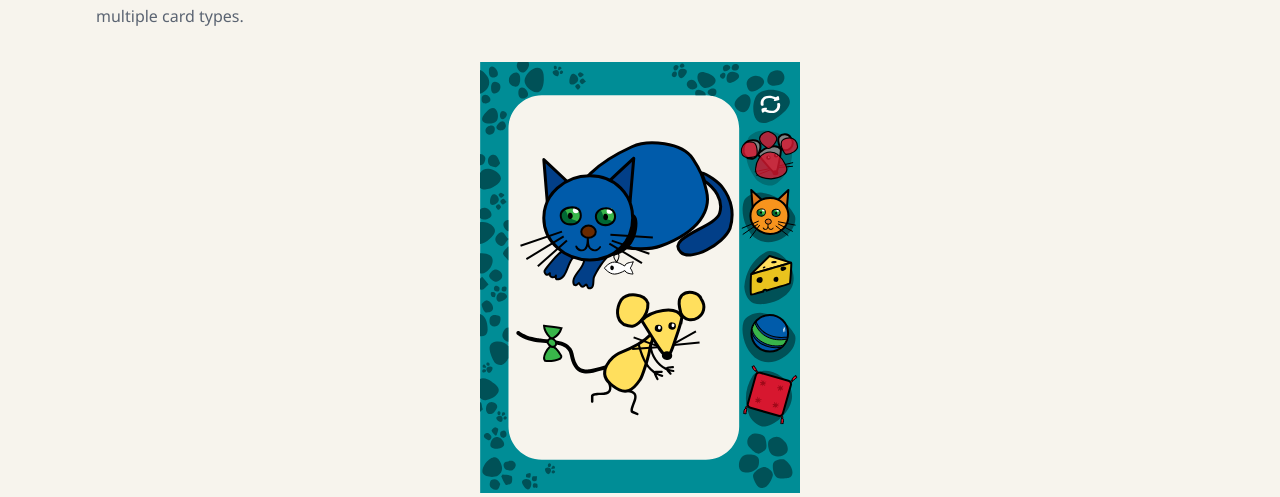
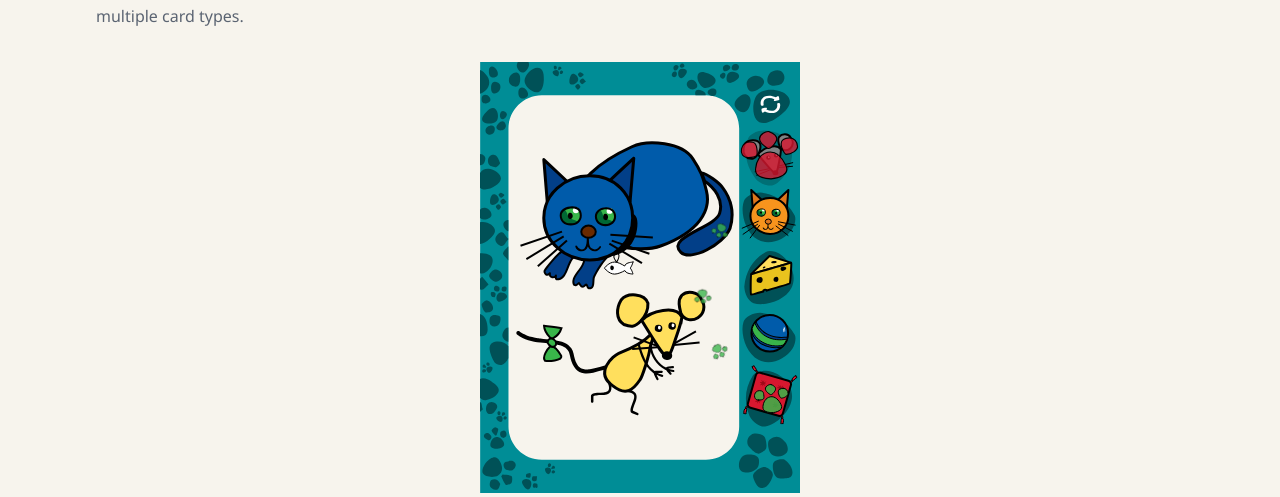
Before and after one commit to baabochka/pogudina-studio, a React (Vite) app: page /games in a window 1280 px wide. Both pictures are taken after a click on the button 767 px from the left and 457 px from the top of the page. Shown: the part 303-800 px from the top of the page. Built offline with nearby package versions, Linux system fonts and the light colour scheme.

Commit message:
adding animated hint after wrong answer

```diff
--- a/src/features/games/paws_and_think/demo/CardDemo.tsx
+++ b/src/features/games/paws_and_think/demo/CardDemo.tsx
@@ -1,4 +1,5 @@
-import { useState } from "react";
+import { useMemo, useState } from "react";
+import type { CSSProperties } from "react";
 
 import {
   resolveCard,
@@ -71,6 +72,24 @@ const ANSWER_BUTTON_OVERLAYS: Record<
 const CORRECT_ANSWER_PAW_FILL_COLOR = `${fixedDetails.accent.light}CC`;
 const INCORRECT_ANSWER_PAW_FILL_COLOR = `${basePalettes.red.light}CC`;
 const ANSWER_PAW_STROKE_COLOR = neutrals.black;
+const BOARD_VIEWBOX = { width: 320.82, height: 431.15 };
+const ANSWER_BUTTON_CENTERS: Record<ObjectName, { x: number; y: number }> = {
+  mouse: { x: 291.13, y: 93.25 },
+  cat: { x: 291.13, y: 154.47 },
+  cheese: { x: 291.13, y: 213.04 },
+  ball: { x: 291.13, y: 274.25 },
+  pillow: { x: 291.13, y: 334.47 },
+};
+const PAW_TRAIL_FILL_COLOR = `${fixedDetails.accent.light}D9`;
+const PAW_TRAIL_STROKE_COLOR = neutrals.black;
+
+type PawTrailStep = {
+  key: string;
+  left: string;
+  top: string;
+  rotation: string;
+  delay: string;
+};
 
 function formatOptionLabel(value: string) {
   return value
@@ -156,6 +175,89 @@ function renderResolvedIllustration(card: ResolvedCard) {
   }
 }
 
+function SmallPawStep({
+  fill,
+  stroke,
+  className = "h-9 w-9",
+}: {
+  fill: string;
+  stroke: string;
+  className?: string;
+}) {
+  return (
+    <svg viewBox="0 0 90 90" className={`${className} overflow-visible`} aria-hidden="true">
+      <g transform="translate(45 45) scale(0.98) translate(-45 -45)">
+        <path
+          d="m45.22,15.81c5.69,2.07,14.56,7.05,10.58,14.76-2.29,4.4-8.47,12.81-13.03,10.56-8.44-5.3-18.55-14.82-6.73-22.78,2.56-1.73,6.03-3.11,9.18-2.54Z"
+          fill={fill}
+          stroke={stroke}
+          strokeWidth="1"
+          strokeLinecap="round"
+          strokeLinejoin="round"
+          vectorEffect="non-scaling-stroke"
+        />
+        <path
+          d="m48.07,87.66c-10.5-.67-24.87-2.58-23.57-15.54.78-11.12,6.8-22.47,18.55-25.01,13.09-2.53,22.36,9.39,27.52,19.66,7.15,14.51-11.89,20.23-22.5,20.89Z"
+          fill={fill}
+          stroke={stroke}
+          strokeWidth="1"
+          strokeLinecap="round"
+          strokeLinejoin="round"
+          vectorEffect="non-scaling-stroke"
+        />
+        <path
+          d="m13.52,55.28c-17.33,1.25-12.87-28.66,6.68-23.36,5.16,1.08,5.72,5.68,6.3,9.79,1.67,11.72.07,13.31-12.98,13.57Z"
+          fill={fill}
+          stroke={stroke}
+          strokeWidth="1"
+          strokeLinecap="round"
+          strokeLinejoin="round"
+          vectorEffect="non-scaling-stroke"
+        />
+        <path
+          d="m76.06,25.23c7.13-.07,12.51,5.87,12.45,13.77-.04,5.18-9.41,11.39-17.22,11.45-2.73,0-7.82-10.33-7.87-15.98-.05-5.41,5.08-9.14,12.64-9.23Z"
+          fill={fill}
+          stroke={stroke}
+          strokeWidth="1"
+          strokeLinecap="round"
+          strokeLinejoin="round"
+          vectorEffect="non-scaling-stroke"
+        />
+      </g>
+    </svg>
+  );
+}
+
+function createPawTrailSteps(
+  from: { x: number; y: number },
+  to: { x: number; y: number },
+  count: number,
+  runId: number,
+): PawTrailStep[] {
+  const verticalDistance = Math.abs(to.y - from.y);
+  const controlX = (from.x + to.x) / 2 - (92 + verticalDistance * 0.18);
+  const controlY = (from.y + to.y) / 2 + (to.y - from.y) * 0.18;
+
+  return Array.from({ length: count }, (_, index) => {
+    const t = (index + 1) / (count + 1);
+    const invT = 1 - t;
+    const x = invT * invT * from.x + 2 * invT * t * controlX + t * t * to.x;
+    const y = invT * invT * from.y + 2 * invT * t * controlY + t * t * to.y;
+
+    const tangentX = 2 * invT * (controlX - from.x) + 2 * t * (to.x - controlX);
+    const tangentY = 2 * invT * (controlY - from.y) + 2 * t * (to.y - controlY);
+    const rotation = `${(Math.atan2(tangentY, tangentX) * 180) / Math.PI + 90}deg`;
+
+    return {
+      key: `paw-step-${runId}-${index}`,
+      left: `${(x / BOARD_VIEWBOX.width) * 100}%`,
+      top: `${(y / BOARD_VIEWBOX.height) * 100}%`,
+      rotation,
+      delay: `${index * 180}ms`,
+    };
+  });
+}
+
 export function CardDemo() {
   const [card, setCard] = useState<ResolvedCard>(() => resolveCard({}));
   const [selectedIllustration, setSelectedIllustration] = useState<
@@ -166,10 +268,12 @@ export function CardDemo() {
   >("");
   const [selectedAnswer, setSelectedAnswer] = useState<ObjectName | null>(null);
   const [hoveredAnswer, setHoveredAnswer] = useState<ObjectName | null>(null);
+  const [pawTrailRunId, setPawTrailRunId] = useState(0);
 
   function refreshCard() {
     setSelectedAnswer(null);
     setHoveredAnswer(null);
+    setPawTrailRunId(0);
     setCard(
       resolveCard({
         illustration: selectedIllustration || undefined,
@@ -185,6 +289,32 @@ export function CardDemo() {
         ? CORRECT_ANSWER_PAW_FILL_COLOR
         : INCORRECT_ANSWER_PAW_FILL_COLOR;
   const answerPawStrokeColor = selectedAnswer == null ? undefined : ANSWER_PAW_STROKE_COLOR;
+  const pawTrailSteps = useMemo(() => {
+    if (!selectedAnswer || !card.targetAnswer || selectedAnswer === card.targetAnswer) {
+      return [];
+    }
+
+    return createPawTrailSteps(
+      ANSWER_BUTTON_CENTERS[selectedAnswer],
+      ANSWER_BUTTON_CENTERS[card.targetAnswer],
+      3,
+      pawTrailRunId,
+    );
+  }, [card.targetAnswer, pawTrailRunId, selectedAnswer]);
+  const targetHintPosition =
+    selectedAnswer && card.targetAnswer && selectedAnswer !== card.targetAnswer
+      ? ANSWER_BUTTON_CENTERS[card.targetAnswer]
+      : null;
+  const targetHintDelay =
+    pawTrailSteps.length > 0 ? `${pawTrailSteps.length * 180 + 220}ms` : "0ms";
+
+  function handleAnswerSelect(answer: ObjectName) {
+    setSelectedAnswer(answer);
+
+    if (card.targetAnswer && answer !== card.targetAnswer) {
+      setPawTrailRunId((current) => current + 1);
+    }
+  }
 
   return (
     <div className="space-y-8">
@@ -202,11 +332,45 @@ export function CardDemo() {
             {renderResolvedIllustration(card)}
           </div>
 
+          <div className="pointer-events-none absolute inset-0" aria-hidden="true">
+            {pawTrailSteps.map((step) => (
+              <div
+                key={step.key}
+                className="paw-step-trail absolute"
+                style={
+                  {
+                    left: step.left,
+                    top: step.top,
+                    animationDelay: step.delay,
+                    "--paw-step-rotation": step.rotation,
+                  } as CSSProperties
+                }
+              >
+                <SmallPawStep fill={PAW_TRAIL_FILL_COLOR} stroke={PAW_TRAIL_STROKE_COLOR} className="h-11 w-11" />
+              </div>
+            ))}
+            {targetHintPosition ? (
+              <div
+                key={`target-paw-${pawTrailRunId}`}
+                className="paw-step-target absolute"
+                style={
+                  {
+                    left: `${(targetHintPosition.x / BOARD_VIEWBOX.width) * 100}%`,
+                    top: `${(targetHintPosition.y / BOARD_VIEWBOX.height) * 100}%`,
+                    animationDelay: targetHintDelay,
+                  } as CSSProperties
+                }
+              >
+                <SmallPawStep fill={PAW_TRAIL_FILL_COLOR} stroke={PAW_TRAIL_STROKE_COLOR} className="h-9 w-9" />
+              </div>
+            ) : null}
+          </div>
+
           {BOARD_ANSWER_OPTIONS.map((answer) => (
             <button
               key={answer}
               type="button"
-              onClick={() => setSelectedAnswer(answer)}
+              onClick={() => handleAnswerSelect(answer)}
               onMouseEnter={() => setHoveredAnswer(answer)}
               onMouseLeave={() => setHoveredAnswer((current) => (current === answer ? null : current))}
               onFocus={() => setHoveredAnswer(answer)}
--- a/src/features/games/paws_and_think/styles/card-svg.css
+++ b/src/features/games/paws_and_think/styles/card-svg.css
@@ -65,3 +65,49 @@
 .card-svg .non-scaling-stroke {
   vector-effect: non-scaling-stroke;
 }
+
+.paw-step-trail {
+  opacity: 0;
+  transform: translate(-50%, -50%) rotate(var(--paw-step-rotation, 0deg)) scale(0.34);
+  animation: paw-step-appear 1200ms ease-out forwards;
+}
+
+@keyframes paw-step-appear {
+  0% {
+    opacity: 0;
+    transform: translate(-50%, -50%) rotate(var(--paw-step-rotation, 0deg)) scale(0.24);
+  }
+
+  40% {
+    opacity: 1;
+    transform: translate(-50%, -50%) rotate(var(--paw-step-rotation, 0deg)) scale(0.38);
+  }
+
+  100% {
+    opacity: 0.92;
+    transform: translate(-50%, -50%) rotate(var(--paw-step-rotation, 0deg)) scale(0.4);
+  }
+}
+
+.paw-step-target {
+  opacity: 0;
+  transform: translate(-50%, -50%) scale(1);
+  animation: paw-step-target-appear 480ms ease-out forwards;
+}
+
+@keyframes paw-step-target-appear {
+  0% {
+    opacity: 0;
+    transform: translate(-50%, -50%) scale(0.72);
+  }
+
+  70% {
+    opacity: 1;
+    transform: translate(-50%, -50%) scale(1.08);
+  }
+
+  100% {
+    opacity: 1;
+    transform: translate(-50%, -50%) scale(1);
+  }
+}
```
